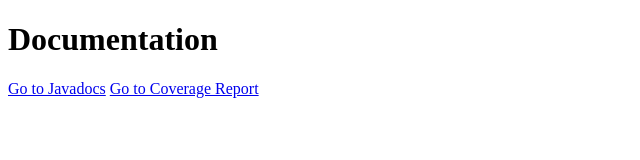
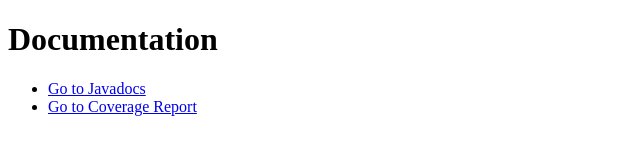
Before and after one commit to lboric/spring-soccer-dnd, a plain HTML site: page docs/index.html in a window 1280 px wide. Shown: the whole page, without its empty margins (0-640 px from the left). Drawn offline with Linux system fonts and the light colour scheme.

Commit message:
LBSD-021: - Fixed index.html in docs

```diff
--- a/docs/index.html
+++ b/docs/index.html
@@ -5,10 +5,10 @@
 </head>
 
 <body class="package-index-page">
-<h1>Documentation</h1>
-<p>
-    <a href="javadocs">Go to Javadocs</a>
-    <a href="testcoverage">Go to Coverage Report</a>
-</p>
+    <h1>Documentation</h1>
+    <ul>
+        <li><a href="javadocs">Go to Javadocs</a></li>
+        <li><a href="testcoverage">Go to Coverage Report</a></li>
+    </ul>
 </body>
 </html>
```
